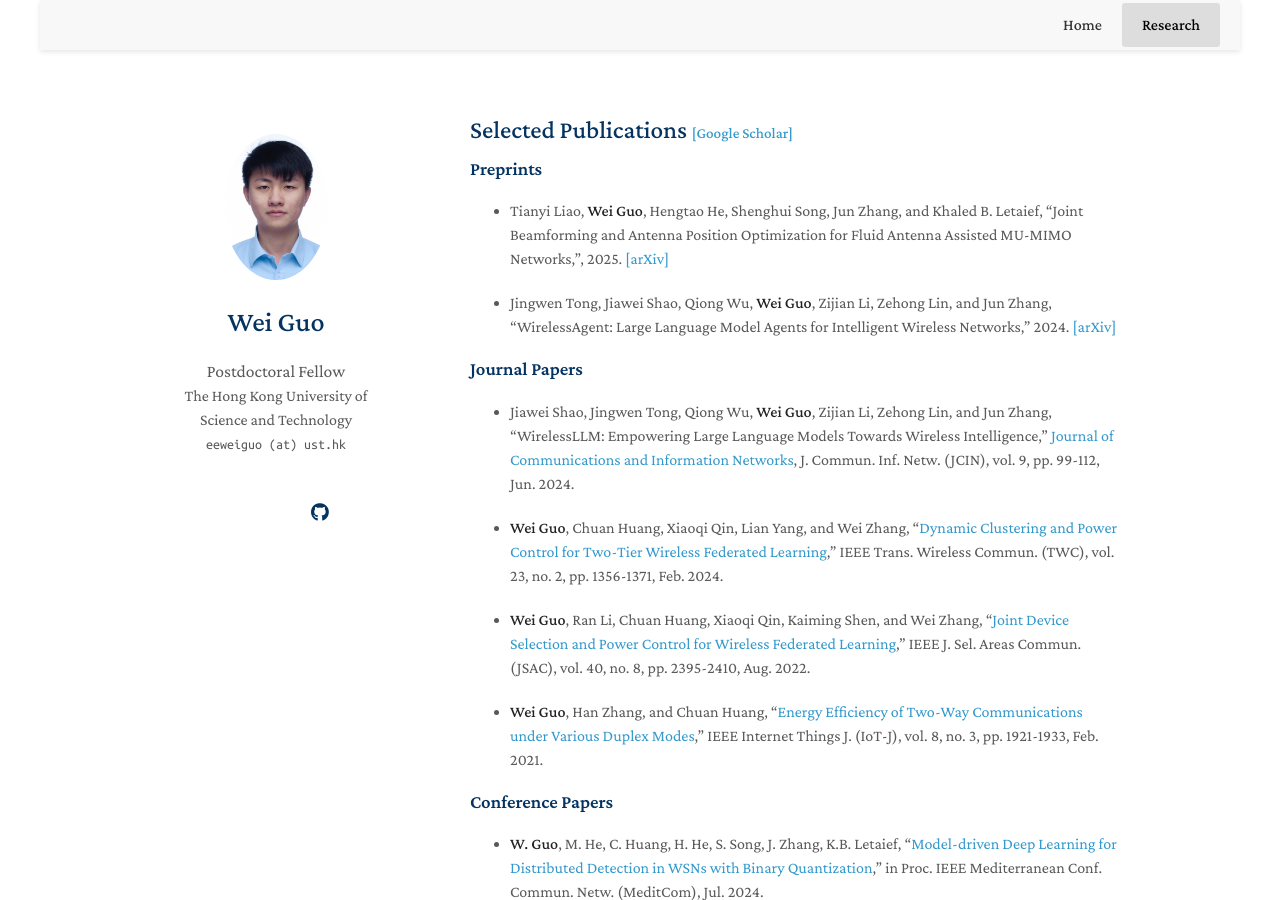
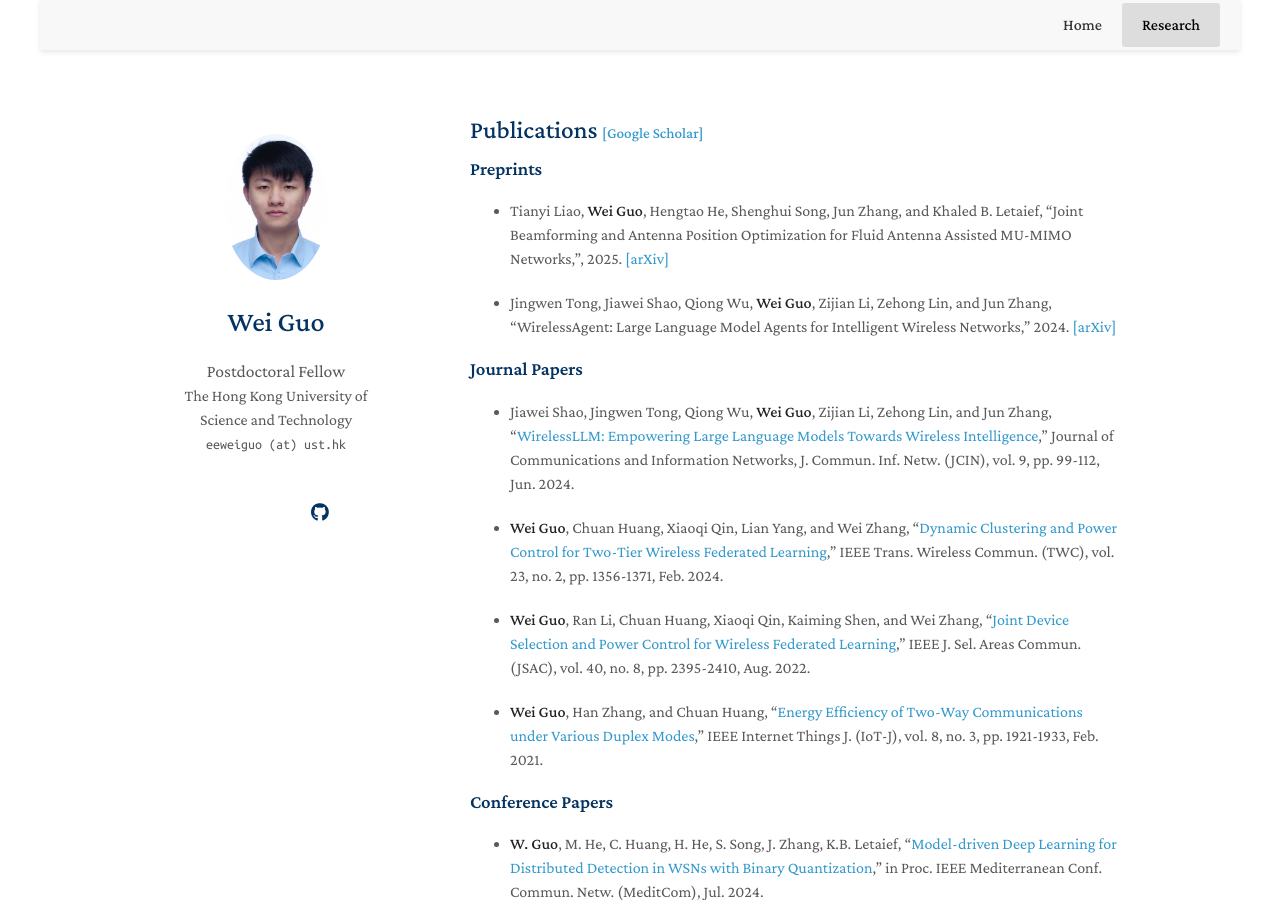
Before and after one commit to weiiguo/weiiguo.github.io, a Jekyll site: the page built from research.md, in a window 1280 px wide and 900 px high. Built offline with Jekyll 4.4.1, drawn with Linux system fonts in a browser that asks for light colours; a style sheet for code colours, icons or effects is not loaded.

Commit message:
Update Research

```diff
--- a/research.md
+++ b/research.md
@@ -3,7 +3,7 @@
 title: Research
 ---
 
-## Selected Publications <a href="https://scholar.google.com/citations?user=4dFwT-4AAAAJ" style="font-size: 0.6em;">[Google Scholar]</a>
+## Publications <a href="https://scholar.google.com/citations?user=4dFwT-4AAAAJ" style="font-size: 0.6em;">[Google Scholar]</a>
 
 ### Preprints
 
@@ -13,7 +13,7 @@
 
 ### Journal Papers
 
-- Jiawei Shao, Jingwen Tong, Qiong Wu, **Wei Guo**, Zijian Li, Zehong Lin, and Jun Zhang, "WirelessLLM: Empowering Large Language Models Towards Wireless Intelligence," [Journal of Communications and Information Networks](https://ieeexplore.ieee.org/document/10582827), J. Commun. Inf. Netw. (JCIN), vol. 9, pp. 99-112, Jun. 2024.
+- Jiawei Shao, Jingwen Tong, Qiong Wu, **Wei Guo**, Zijian Li, Zehong Lin, and Jun Zhang, "[WirelessLLM: Empowering Large Language Models Towards Wireless Intelligence](https://ieeexplore.ieee.org/document/10582827)," Journal of Communications and Information Networks, J. Commun. Inf. Netw. (JCIN), vol. 9, pp. 99-112, Jun. 2024.
 
 - **Wei Guo**, Chuan Huang, Xiaoqi Qin, Lian Yang, and Wei Zhang, "[Dynamic Clustering and Power Control for Two-Tier Wireless Federated Learning](https://ieeexplore.ieee.org/abstract/document/10168186)," IEEE Trans. Wireless Commun. (TWC), vol. 23, no. 2, pp. 1356-1371, Feb. 2024.
 
```
